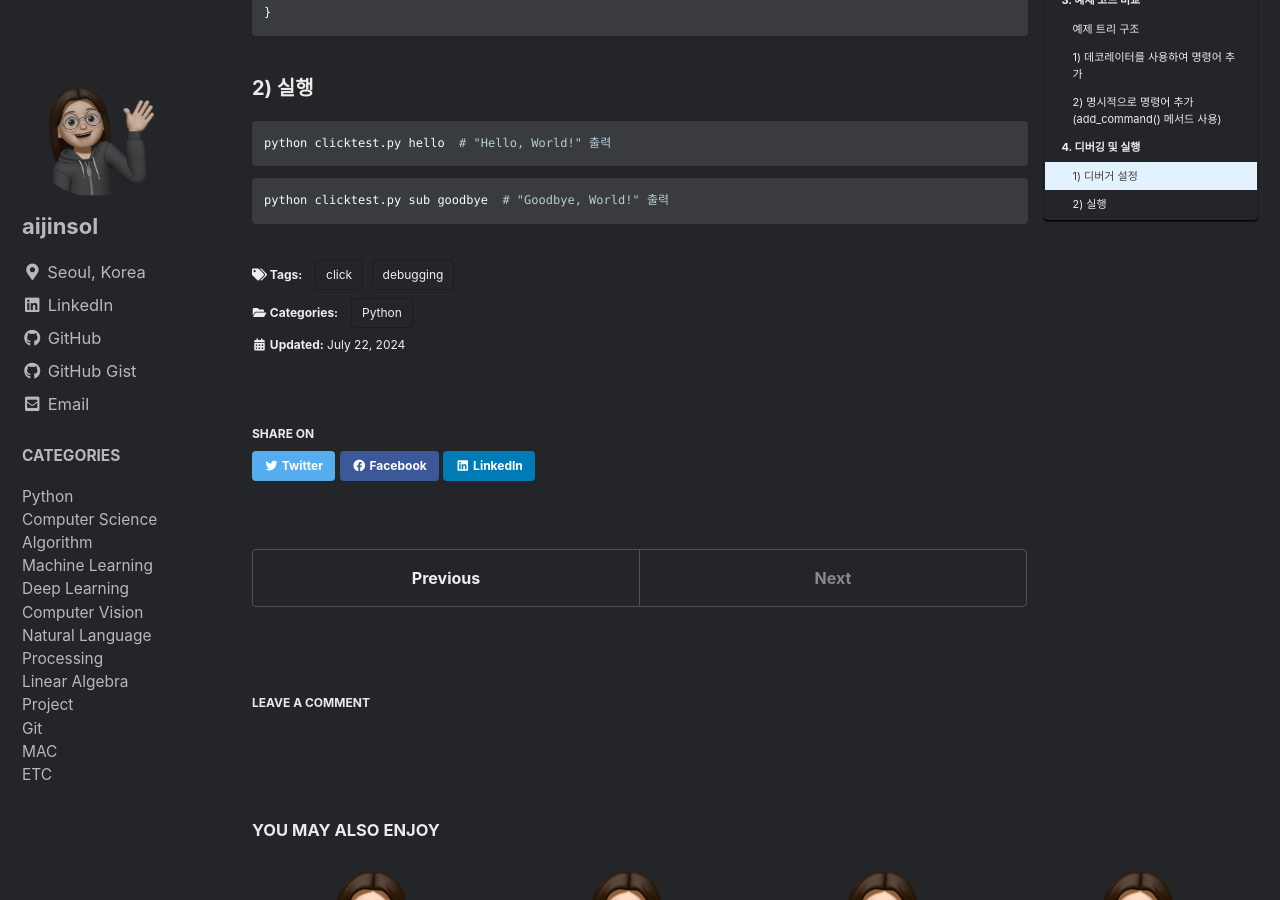
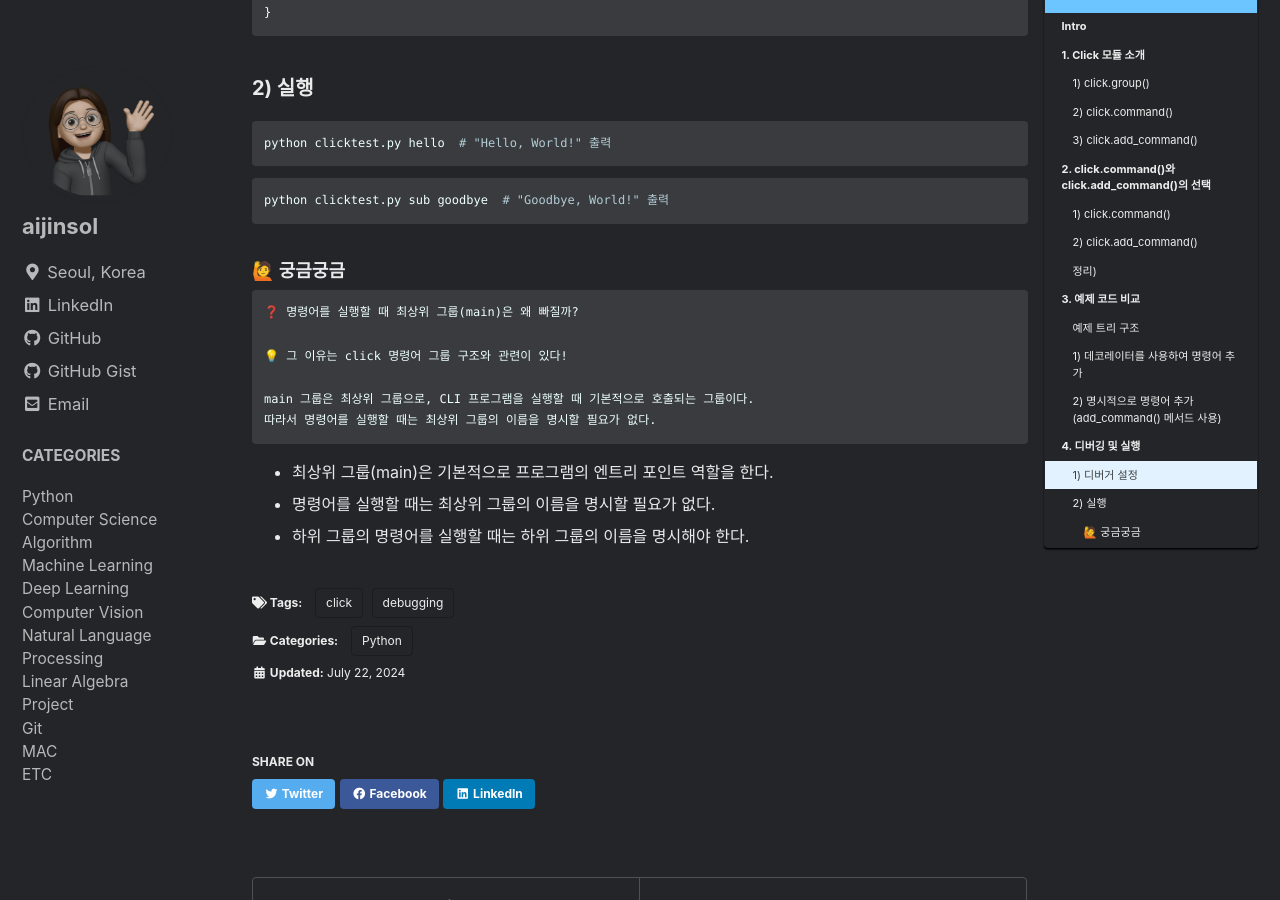
Before and after one commit to aijinsol/aijinsol.github.io, a Jekyll site: the page built from _posts/2024-07-22-click.md, in a window 1280 px wide and 900 px high, scrolled down 5924 px. Built offline with Jekyll 4.4.1, drawn with Linux system fonts in a browser that asks for light colours; cached includes are drawn as plain includes; comment, search, counter and statistics services are not loaded.

Commit message:
docs: Add explanations about click group entry point

````diff
--- a/_posts/2024-07-22-click.md
+++ b/_posts/2024-07-22-click.md
@@ -250,3 +250,16 @@ python clicktest.py hello  # "Hello, World!" 출력
 ```bash
 python clicktest.py sub goodbye  # "Goodbye, World!" 출력
 ```
+
+### 🙋 궁금궁금
+
+    ❓ 명령어를 실행할 때 최상위 그룹(main)은 왜 빠질까?
+
+    💡 그 이유는 click 명령어 그룹 구조와 관련이 있다!
+
+    main 그룹은 최상위 그룹으로, CLI 프로그램을 실행할 때 기본적으로 호출되는 그룹이다.
+    따라서 명령어를 실행할 때는 최상위 그룹의 이름을 명시할 필요가 없다.
+
+- 최상위 그룹(main)은 기본적으로 프로그램의 엔트리 포인트 역할을 한다.
+- 명령어를 실행할 때는 최상위 그룹의 이름을 명시할 필요가 없다.
+- 하위 그룹의 명령어를 실행할 때는 하위 그룹의 이름을 명시해야 한다.
````
